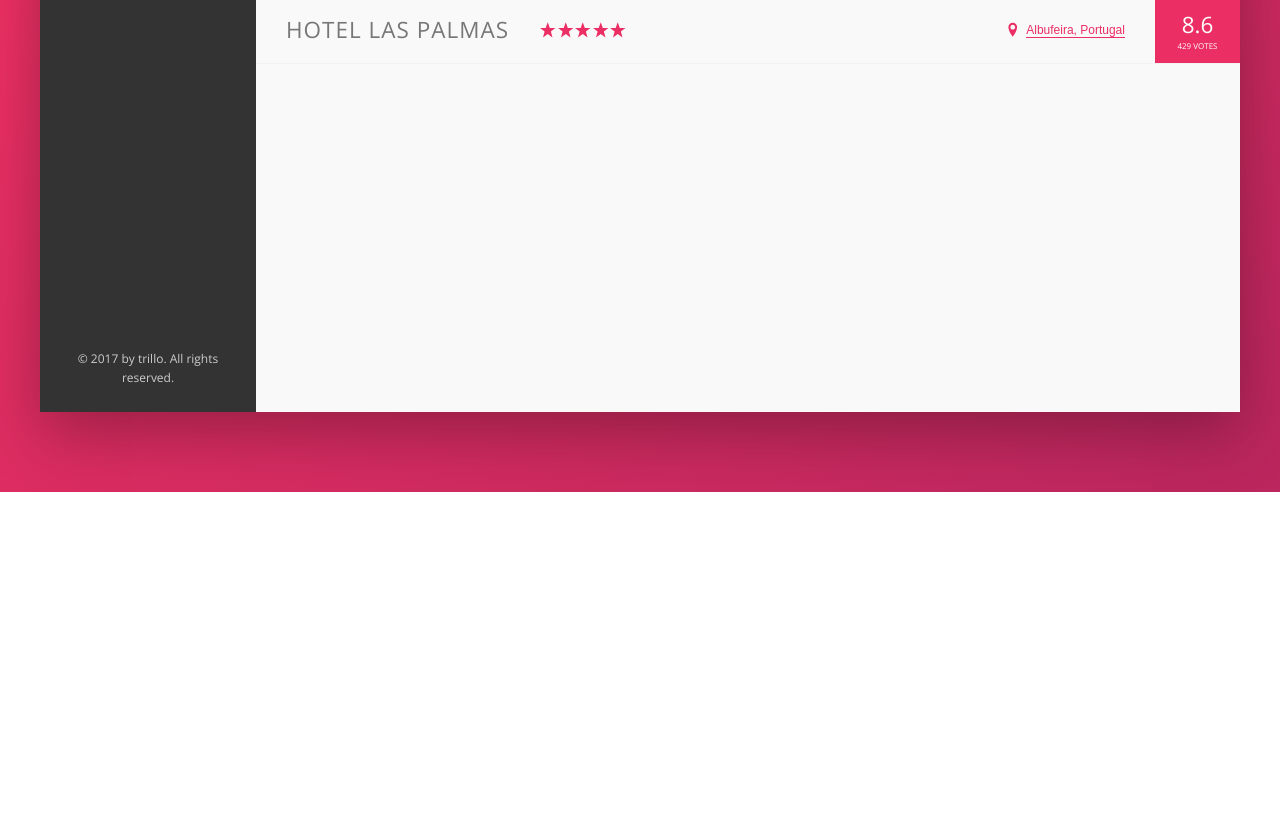
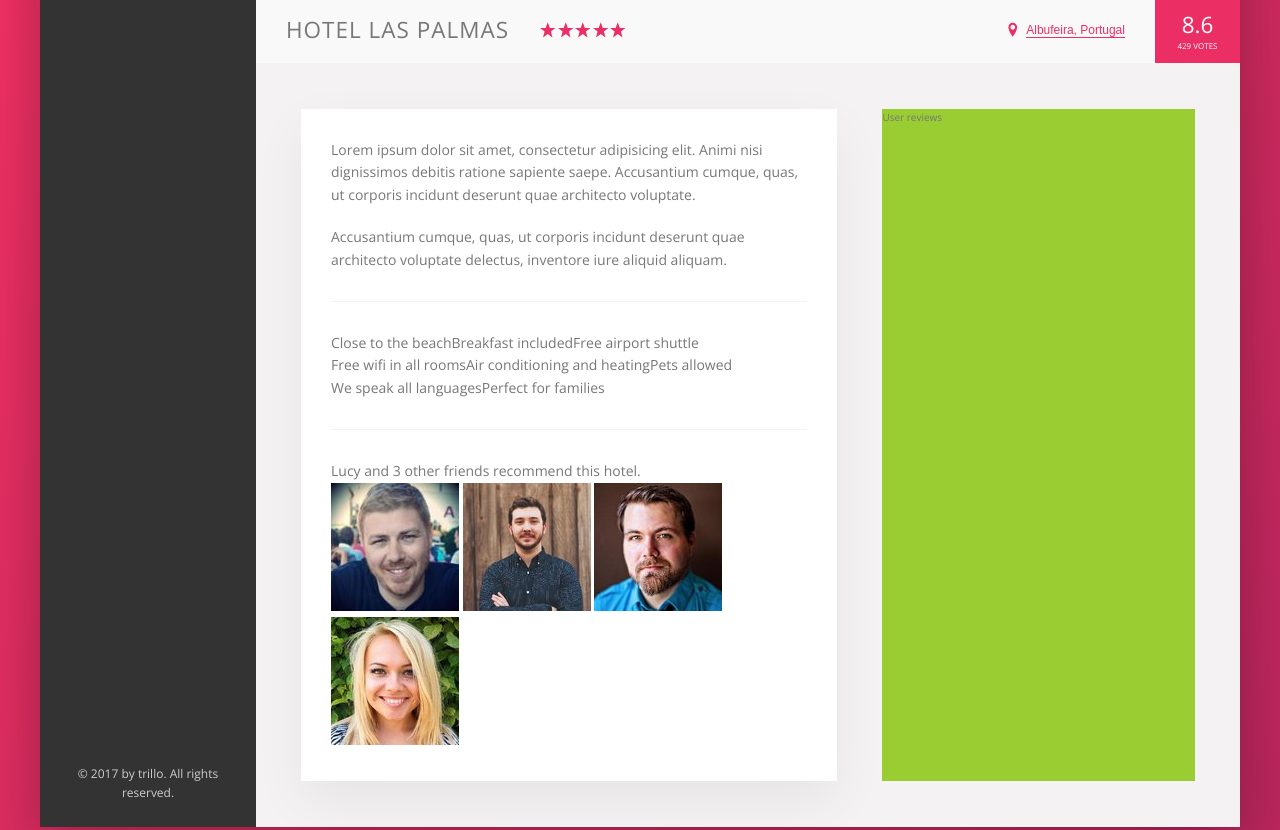
Before and after one commit to kevinlens/Sass-Flexbox-Project, a website: page index.html in a window 1280 px wide. Shown: the part 538-1368 px from the top of the page. Before the commit the page ends 1030 px from the top, so only its background shows below. Drawn offline with nearby package versions, Linux system fonts and the light colour scheme.

Commit message:
Building Description Section

```diff
--- a/index.html
+++ b/index.html
@@ -164,6 +164,51 @@
 
                     </div>
 
+                    <div class="detail">
+
+                        <div class="description">
+
+                            <p class="paragraph">
+                                Lorem ipsum dolor sit amet, consectetur adipisicing elit. Animi nisi dignissimos debitis ratione sapiente saepe. Accusantium cumque, quas, ut corporis incidunt deserunt quae architecto voluptate.
+                            </p>
+
+                            <p class="paragraph">
+                                Accusantium cumque, quas, ut corporis incidunt deserunt quae architecto voluptate delectus, inventore iure aliquid aliquam.
+                            </p>
+
+                            <ul class="list">
+                                <li class="list__item">Close to the beach</li>
+                                <li class="list__item">Breakfast included</li>
+                                <li class="list__item">Free airport shuttle</li>
+                                <li class="list__item">Free wifi in all rooms</li>
+                                <li class="list__item">Air conditioning and heating</li>
+                                <li class="list__item">Pets allowed</li>
+                                <li class="list__item">We speak all languages</li>
+                                <li class="list__item">Perfect for families</li>
+                            </ul>
+
+                            <div class="recommend">
+                                <p class="recommend__count">
+                                    Lucy and 3 other friends recommend this hotel.
+                                </p>
+
+                                <div class="recommend__friends">
+                                    <img src="img/user-3.jpg" alt="Friend 1" class="recommend__photo">
+                                    <img src="img/user-4.jpg" alt="Friend 2" class="recommend__photo">
+                                    <img src="img/user-5.jpg" alt="Friend 3" class="recommend__photo">
+                                    <img src="img/user-6.jpg" alt="Friend 4" class="recommend__photo">
+                                </div>
+
+                            </div>
+
+                        </div>
+
+                        <div class="user-reviews">
+                            User reviews
+                        </div>
+
+                    </div>
+
                 </main>
 
             </div>
--- a/sass/_base.scss
+++ b/sass/_base.scss
@@ -32,7 +32,9 @@
   --color-grey-dark-3: #999;
 
   --shadow-dark: 0 2rem 6rem rgba(0, 0, 0, 0.3);
+  --shadow-light: 0 2rem 5rem rgba(0, 0, 0, 0.06);
 
+  --line: 1px solid var(--color-grey-light-2);
 }
 
 * {
@@ -65,5 +67,4 @@
   );
   background-size: cover;
   background-repeat: no-repeat;
-
 }
--- a/sass/_components.scss
+++ b/sass/_components.scss
@@ -243,7 +243,7 @@
 // HOTEL OVERVIEW
 
 .overview {
-  border-bottom: 1px solid var(--color-grey-light-2);
+  border-bottom: var(--line);
   display: flex;
   //Basically align-items is the same as justify-content but in opposite directions
   align-items: center;
@@ -345,3 +345,27 @@
     box-shadow: none;
   }
 }
+///////////////////////////////////////////////////////////////////
+// PARAGRAPH
+
+// All but the last child of the type: paragraph
+.paragraph:not(:last-of-type) {
+  margin-bottom: 2rem;
+}
+
+///////////////////////////////////////////////////////////////////
+// LIST
+
+.list {
+  list-style: none;
+  margin: 3rem 0;
+  padding: 3rem 0;
+  border-top: var(--line);
+  border-bottom: var(--line);
+
+  display: flex;
+  flex-wrap: wrap;
+}
+
+///////////////////////////////////////////////////////////////////
+// RECOMMEND
--- a/sass/_layout.scss
+++ b/sass/_layout.scss
@@ -40,7 +40,31 @@
 }
 
 .hotel-view {
-  height: 80rem;
+  // height: 80rem;
   //'flex: 1' means grow as much as it can and take up all the space
   flex: 1;
 }
+
+.detail {
+  background-color: var(--color-grey-light-2);
+  padding: 4.5rem;
+  border-bottom: var(--line);
+
+  display: flex;
+}
+
+.description {
+  font-size: 1.4rem;
+  background-color: #fff;
+  box-shadow: var(--shadow-light);
+  padding: 3rem;
+  //flex grow, flex shrink, flex basis
+  flex: 0 0 60%;
+  margin-right: 4.5rem;
+}
+
+.user-reviews {
+  background-color: yellowgreen;
+  //get the rest of the remaining space after .description has taken up 60%;
+  flex: 1;
+}
```
Also changed, not shown: css/style.css.
